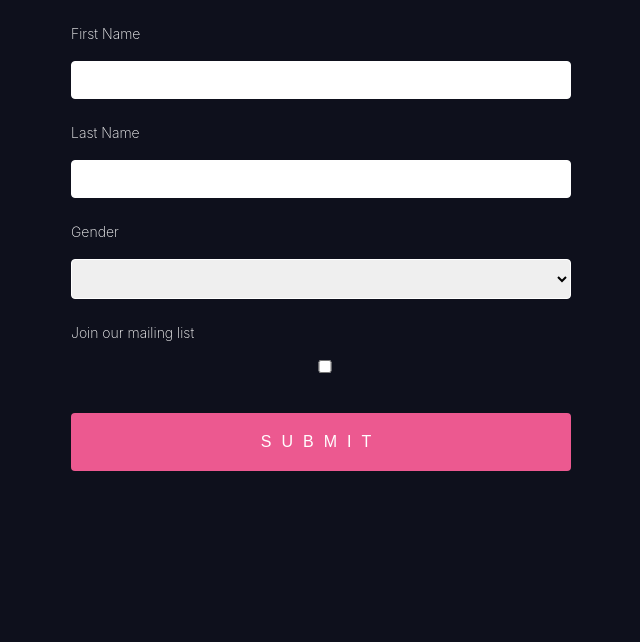
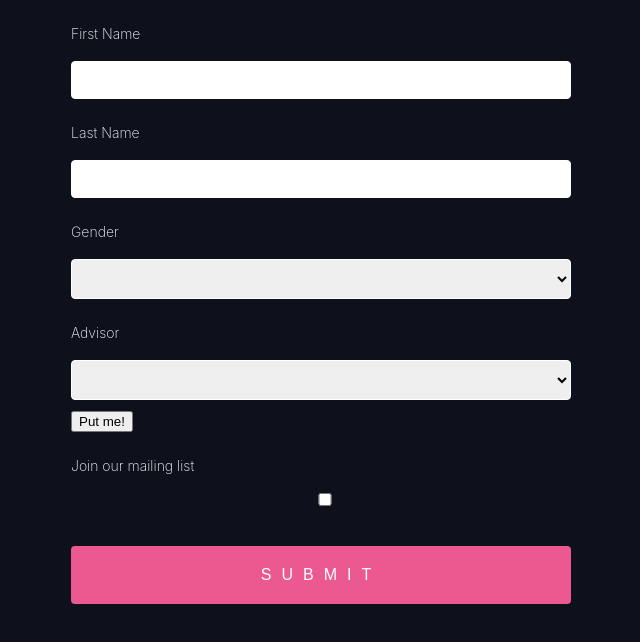
Before and after one commit to dmarkus/form-hooks-insight, a React (Create React App) app: page / in a window 1280 px wide. Shown: the top 642 px of the page, without its empty margins (319-959 px from the left). Built offline with nearby package versions, Linux system fonts and the light colour scheme.

Commit message:
Add Advisor field as example of setValue method

```diff
--- a/src/components/ClientDetails/ClientDetails.tsx
+++ b/src/components/ClientDetails/ClientDetails.tsx
@@ -6,6 +6,7 @@ import { yupResolver } from "@hookform/resolvers/yup";
 import { ErrorMessage } from "../ErrorMessage/ErrorMessage";
 import { YesNoInput } from "../YesNoInput/YesNoInput";
 import { useWatch } from "react-hook-form";
+import { Advisor } from "../../types/advisor";
 
 export const ClientDetails = () => {
   const {
@@ -35,11 +36,28 @@ export const ClientDetails = () => {
 
       <label>Gender</label>
       <select {...register("gender")}>
-        <option></option>
+        <option value="" />
         <option value="female">female</option>
         <option value="male">male</option>
       </select>
       <ErrorMessage>{errors.gender?.message}</ErrorMessage>
+
+      <label>Advisor</label>
+      <select {...register("advisor")}>
+        <option value="" />
+        <option value={Advisor.James}>James</option>
+        <option value={Advisor.Mary}>Mary</option>
+      </select>
+      <ErrorMessage>{errors.advisor?.message}</ErrorMessage>
+
+      <button
+        type="button"
+        onClick={() => {
+          setValue("advisor", "james");
+        }}
+      >
+        Put me!
+      </button>
 
       <label>Join our mailing list</label>
       <YesNoInput<Client> control={control} name="isNewsletterAllowed" />
--- a/src/components/YesNoInput/YesNoInput.tsx
+++ b/src/components/YesNoInput/YesNoInput.tsx
@@ -12,7 +12,7 @@ export const YesNoInput = <FormValues,>({
   name,
 }: YesNoInputProps<FormValues>) => (
   <Controller
-    defaultValue=""
+    defaultValue={false}
     control={control}
     name={name}
     render={({ field }) => (
--- /dev/null
+++ b/src/types/advisor.ts
@@ -0,0 +1,4 @@
+export enum Advisor {
+  James = "james",
+  Mary = "mary",
+}
--- a/src/types/client.schema.ts
+++ b/src/types/client.schema.ts
@@ -1,15 +1,17 @@
 import * as yup from "yup";
 import { SchemaOf } from "yup";
 import { Client } from "./client";
+import { Advisor } from "./advisor";
 
 export const clientSchema: SchemaOf<Client> = yup.object().shape({
   firstName: yup.string().required(),
   lastName: yup.string().required(),
   gender: yup.mixed().oneOf(["male", "female"]).required(),
+  advisor: yup.mixed().oneOf(Object.values(Advisor)).notRequired(),
   isNewsletterAllowed: yup.boolean().required(),
   email: yup.string().when("isNewsletterAllowed", {
     is: true,
     then: yup.string().email().required(),
-    otherwise: yup.number().notRequired(),
+    otherwise: yup.string().notRequired(),
   }),
 });
--- a/src/types/client.ts
+++ b/src/types/client.ts
@@ -2,7 +2,7 @@ export interface Client {
   firstName: string;
   lastName: string;
   gender: "male" | "female";
-
+  advisor?: string;
   isNewsletterAllowed: boolean;
   email?: string;
 }
```
